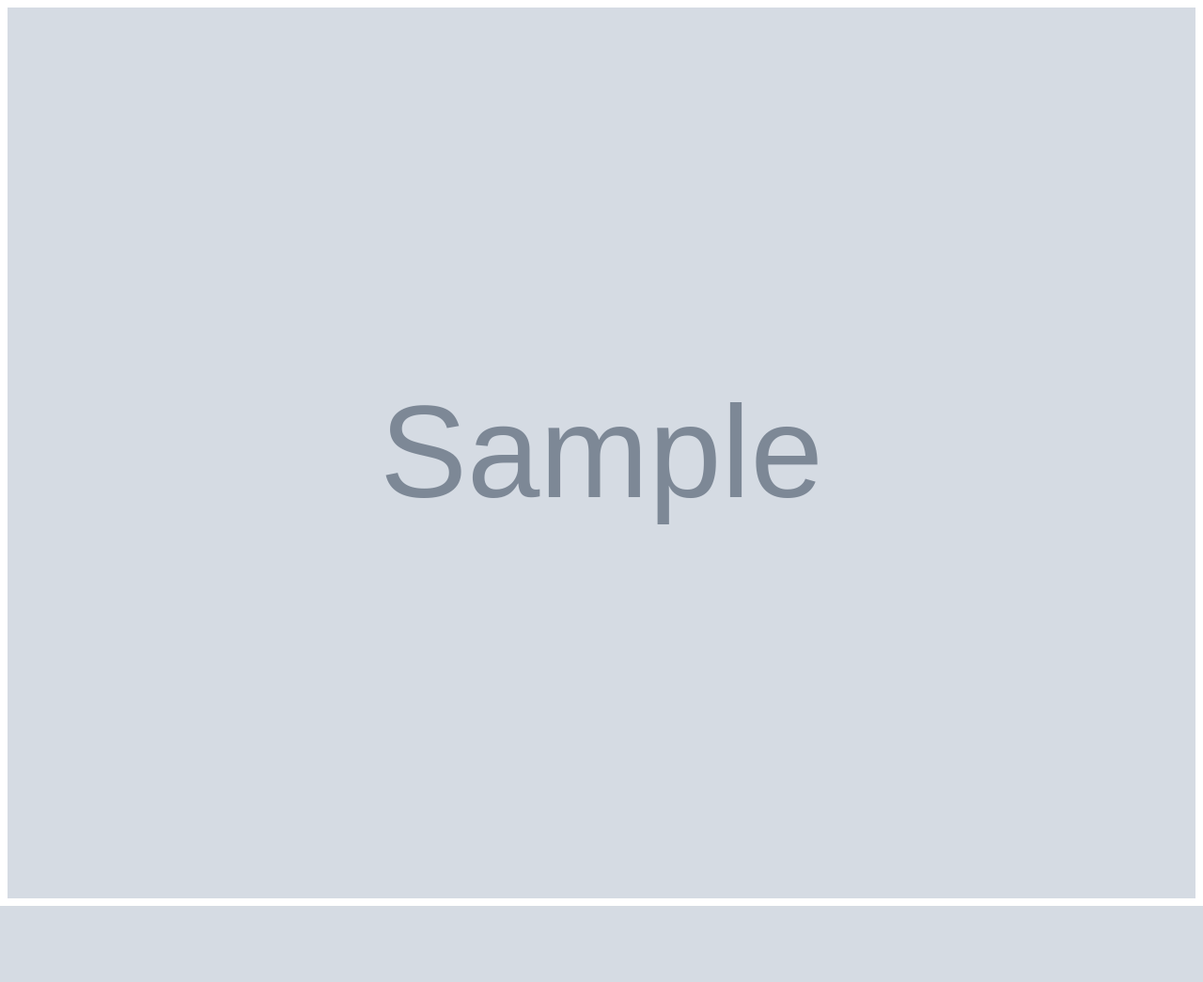
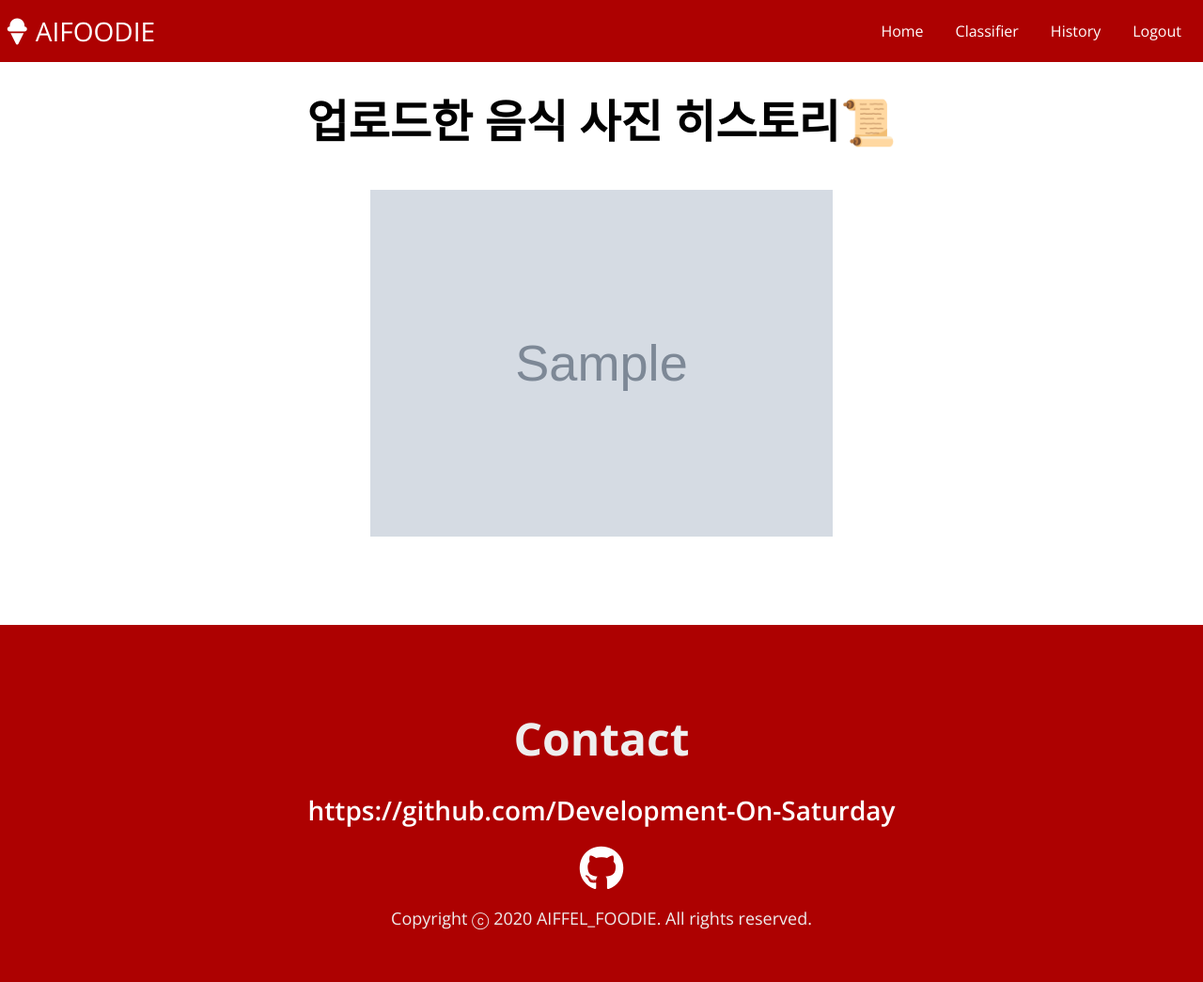
Before and after one commit to Development-On-Saturday/AIFOODIE_PROJECT, a Django app: page /foods/history/1/ in a window 1280 px wide. Shown: the whole page at 94% size. Before the commit the page ends 964 px from the top, so only its background shows below. Run offline with Django 3.2, Linux system fonts and the light colour scheme; a user stored in the database is signed in; tables that the repository leaves empty hold one stand-in row (values such as "Sample post"); grey boxes marked "Sample" are stand-in pictures; some libraries are stand-ins or nearby versions.

Commit message:
Add: history

```diff
--- /dev/null
+++ b/django_dev/static/css/style_hi.css
@@ -0,0 +1,19 @@
+.history__image {
+  border: 4px solid var(--color-white);
+  border-radius: 4px;
+}
+
+.section__history {
+  padding: 50px 0px;
+  padding-top: 60px;
+  text-align: center;
+  margin: auto;
+}
+
+.container__history {
+  margin: 0 50px;
+}
+
+.history__box {
+  margin-bottom: 40px;
+}
--- a/django_dev/templates/foods/history.html
+++ b/django_dev/templates/foods/history.html
@@ -1,3 +1,29 @@
-{% for histroy in object_list %}
-    <img src="{{histroy.image.url}}" style="width: 100%;">
-{% endfor%}
+{% extends 'base2.html' %}
+
+{% load static %}
+
+{% block title %}
+    History
+{% endblock %}
+
+
+{% block extra-style %}
+<link rel="stylesheet" href="{% static 'css/style_hi.css' %}">
+{% endblock %}
+
+{% block content %}
+
+<section id="history" class="section__history">
+    &emsp;
+    <h1>업로드한 음식 사진 히스토리📜</h1>
+    &emsp;
+    <div class="container__history">
+        {% for histroy in object_list %}
+        <div class="history__box">
+            <img src="{{histroy.image.url}}" class="history__image" style="width: 500px;">
+        </div>
+        {% endfor%}
+    </div>
+</section>
+
+{% endblock %}
--- a/django_dev/templates/photos/album_detail.html
+++ b/django_dev/templates/photos/album_detail.html
@@ -1,8 +1,9 @@
 {% extends 'base2.html' %}
+
 {% load static%}
 
 {% block title %}
-    gallery
+    Gallery
 {% endblock %}
 
 
--- a/django_dev/templates/photos/album_list.html
+++ b/django_dev/templates/photos/album_list.html
@@ -1,8 +1,9 @@
 {% extends 'base2.html' %}
+
 {% load static %}
 
 {% block title %}
-    gallery
+    Gallery
 {% endblock %}
 
 
@@ -17,7 +18,7 @@
 
     {% for item in object_list %}
         <div class="mt-5">
-            <a class="h2" href="{% url 'photos:album_detail' item.id %}">
+            <a class="h2" style="text-decoration: none" href="{% url 'photos:album_detail' item.id %}">
                 <h1 style="display: flex">{{ item.name }}</h1>
             </a>
         </div>
--- a/django_dev/templates/photos/photo_detail.html
+++ b/django_dev/templates/photos/photo_detail.html
@@ -3,7 +3,7 @@
 {% load static %}
 
 {% block title %}
-    gallery
+    Gallery
 {% endblock %}
 
 {% block extra-style %}
```
